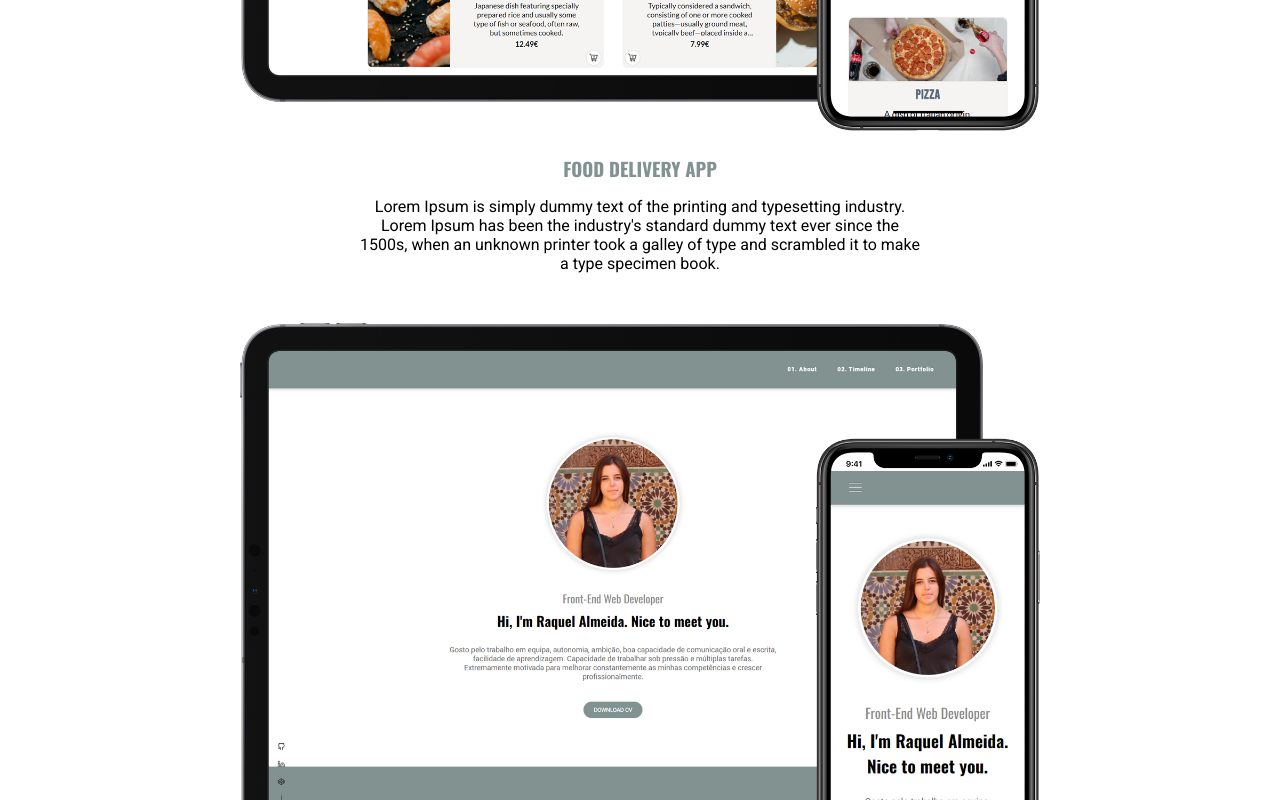
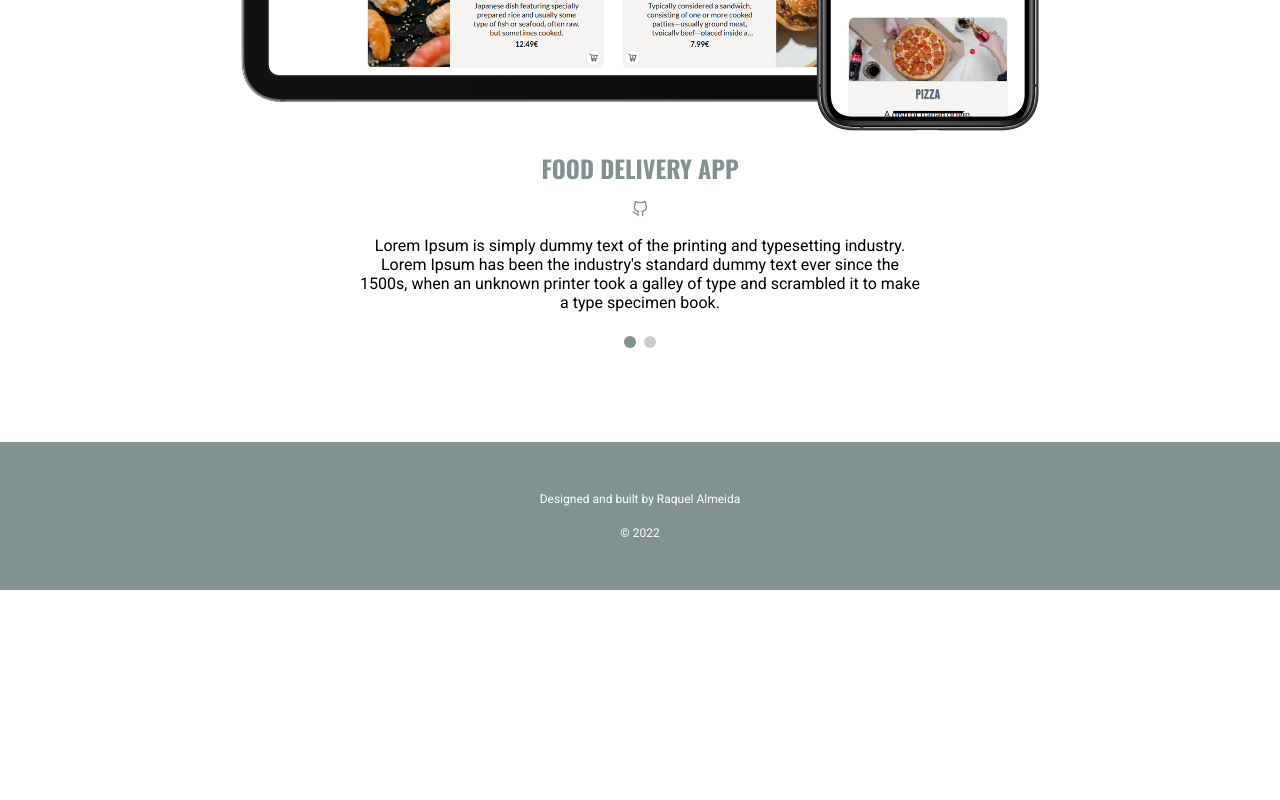
Before and after one commit to Raquel-Almeida/curriculum, a React (Create React App) app: page / in a window 1280 px wide. Shown: the part 1840-2640 px from the top of the page. After the commit the page ends 2430 px from the top, so only its background shows below. Built offline with nearby package versions, Linux system fonts and the light colour scheme.

Commit message:
Portfolio Updated

```diff
--- a/package.json
+++ b/package.json
@@ -13,6 +13,7 @@
     "react-scripts": "5.0.0",
     "react-scroll": "^1.8.6",
     "sass": "^1.49.9",
+    "swiper": "^8.0.7",
     "web-vitals": "^2.1.4"
   },
   "scripts": {
--- a/src/components/Footer/Footer.module.scss
+++ b/src/components/Footer/Footer.module.scss
@@ -4,7 +4,7 @@ footer {
   @include flexCenter(column);
   width: 100%;
   background-color: $primaryColor;
-  gap: 25px;
+  gap: 20px;
   padding: 50px 0;
   color: white;
 
--- a/src/components/Portfolio/Portfolio.jsx
+++ b/src/components/Portfolio/Portfolio.jsx
@@ -1,8 +1,12 @@
 import React from "react";
+import { Swiper, SwiperSlide } from "swiper/react";
+import { Pagination } from "swiper";
+import "swiper/css/bundle";
 
 import styles from "./Portfolio.module.scss";
 import FoodDeliveryDevices from "../../assets/FoodDeliveryDevices.jpg";
 import CurriculumDevices from "../../assets/CurriculumDevices.jpg";
+import { FiGithub } from "react-icons/fi";
 
 export default function Portfolio() {
   return (
@@ -10,26 +14,76 @@ export default function Portfolio() {
       <div className={styles.portfolio}>
         <h2>03. Things I've Built</h2>
         <div className={styles.projects}>
+          <Swiper
+            spaceBetween={300}
+            pagination={{
+              clickable: true,
+            }}
+            modules={[Pagination]}
+            className="mySwiper"
+          >
+            <SwiperSlide>
               <div className={styles.project}>
-            <img src={FoodDeliveryDevices} alt="" />
+                <a
+                  href="https://raquel-almeida.github.io/food-delivery"
+                  alt="Food Delivery App"
+                  target="_blank"
+                  rel="noopener noreferrer"
+                >
+                  <img
+                    src={FoodDeliveryDevices}
+                    alt="Food Delivery App Preview"
+                  />
+                </a>
                 <h3>Food Delivery App</h3>
+                <a
+                  className={styles.github_link}
+                  href="https://github.com/Raquel-Almeida/food-delivery"
+                  alt="Food Delivery App On Github"
+                  target="_blank"
+                  rel="noopener noreferrer"
+                >
+                  <FiGithub />
+                </a>
                 <p className={styles.description}>
-              Lorem Ipsum is simply dummy text of the printing and typesetting
-              industry. Lorem Ipsum has been the industry's standard dummy text
-              ever since the 1500s, when an unknown printer took a galley of
-              type and scrambled it to make a type specimen book.{" "}
+                  Lorem Ipsum is simply dummy text of the printing and
+                  typesetting industry. Lorem Ipsum has been the industry's
+                  standard dummy text ever since the 1500s, when an unknown
+                  printer took a galley of type and scrambled it to make a type
+                  specimen book.
                 </p>
               </div>
+            </SwiperSlide>
+            <SwiperSlide>
               <div className={styles.project}>
-            <img src={CurriculumDevices} alt="" />
+                <a
+                  href="https://raquel-almeida.github.io/curriculum"
+                  alt="Curriculum App"
+                  target="_blank"
+                  rel="noopener noreferrer"
+                >
+                  <img src={CurriculumDevices} alt="Curriculum App Preview" />
+                </a>
                 <h3>Curriculum App</h3>
+                <a
+                  className={styles.github_link}
+                  href="https://github.com/Raquel-Almeida/curriculum"
+                  alt="Curriculum App On Github"
+                  target="_blank"
+                  rel="noopener noreferrer"
+                >
+                  <FiGithub />
+                </a>
                 <p className={styles.description}>
-              Lorem Ipsum is simply dummy text of the printing and typesetting
-              industry. Lorem Ipsum has been the industry's standard dummy text
-              ever since the 1500s, when an unknown printer took a galley of
-              type and scrambled it to make a type specimen book.{" "}
+                  Lorem Ipsum is simply dummy text of the printing and
+                  typesetting industry. Lorem Ipsum has been the industry's
+                  standard dummy text ever since the 1500s, when an unknown
+                  printer took a galley of type and scrambled it to make a type
+                  specimen book.
                 </p>
               </div>
+            </SwiperSlide>
+          </Swiper>
         </div>
       </div>
     </section>
--- a/src/components/Portfolio/Portfolio.module.scss
+++ b/src/components/Portfolio/Portfolio.module.scss
@@ -6,12 +6,10 @@
   padding: 10vh 50px;
 
   .portfolio {
-    @include flexCenter(column);
     align-items: flex-start;
     width: 95%;
     max-width: 800px;
     min-width: 2px;
-    gap: 50px;
     margin: 0 auto;
 
     h2 {
@@ -32,21 +30,65 @@
 
     .projects {
       width: 100%;
+      padding-top: 50px;
+
+      .swiper {
+        width: 100%;
+        height: 100%;
+
+        .swiper-slide {
+          display: -webkit-box;
+          display: -ms-flexbox;
+          display: -webkit-flex;
+          display: flex;
+          -webkit-box-pack: center;
+          -ms-flex-pack: center;
+          -webkit-justify-content: center;
+          justify-content: center;
+          -webkit-box-align: center;
+          -ms-flex-align: center;
+          -webkit-align-items: center;
+          align-items: center;
+          text-align: center;
+          background: #fff;
+          font-size: 18px;
+        }
+
+        .swiper-slide img {
+          display: block;
+          width: 100%;
+          height: 100%;
+          object-fit: cover;
+        }
+      }
 
       .project {
+        display: flex;
+        flex-direction: column;
         width: 100%;
+        gap: 15px;
         padding-bottom: 50px;
 
-        img {
+        a img {
           width: 100%;
         }
 
         h3 {
           text-align: center;
-          padding: 20px 0 15px 0;
           color: $primaryColor;
           font-family: $titleFont;
+          font-size: 1.5rem;
           text-transform: uppercase;
+        }
+
+        .github_link {
+          align-self: center;
+          color: $primaryColor;
+          transition: all 0.2s ease-in-out;
+
+          &:hover {
+            color: $secondaryColor;
+          }
         }
 
         .description {
@@ -54,6 +96,19 @@
           margin: 0 auto;
           text-align: center;
         }
+      }
+    }
+
+    .projects {
+      :global(.swiper-pagination-bullet) {
+        width: 12px;
+        height: 12px;
+      }
+    }
+
+    .projects {
+      :global(.swiper-pagination-bullet-active) {
+        background-color: $primaryColor;
       }
     }
   }
```
Also changed, not shown: 1 other file (tests, documents, lock files or other folders). Lines whose indentation alone changed are shown as unchanged.
